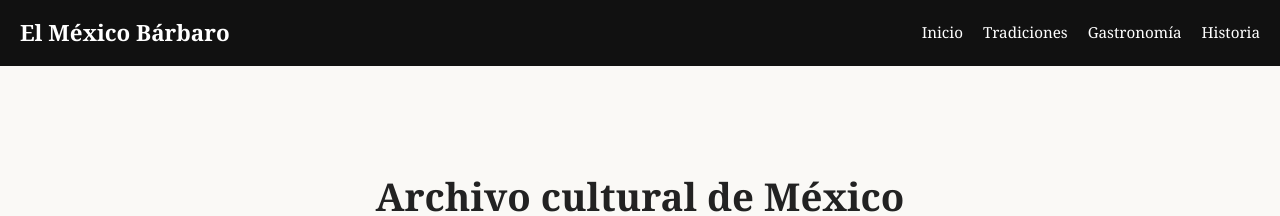
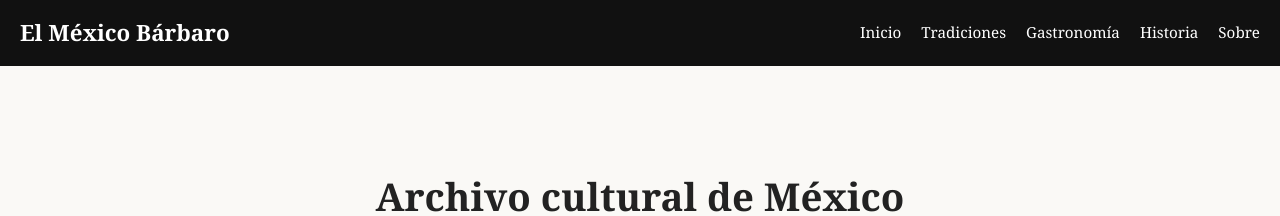
Before and after one commit to elbracamonte/elbracamonte.github.io, a Jekyll site: the page built from index.html, in a window 1280 px wide. Shown: the top 216 px of the page. Built offline with Jekyll 4.4.1, drawn with Linux system fonts in a browser that asks for light colours.

Commit message:
Update default.html

```diff
--- a/_layouts/default.html
+++ b/_layouts/default.html
@@ -21,6 +21,7 @@
         <li><a href="/tradiciones/">Tradiciones</a></li>
         <li><a href="/gastronomia/">Gastronomía</a></li>
         <li><a href="/historia/">Historia</a></li>
+        <li><a href="/sobre/">Sobre</a></li>
       </ul>
     </nav>
   </header>
```
